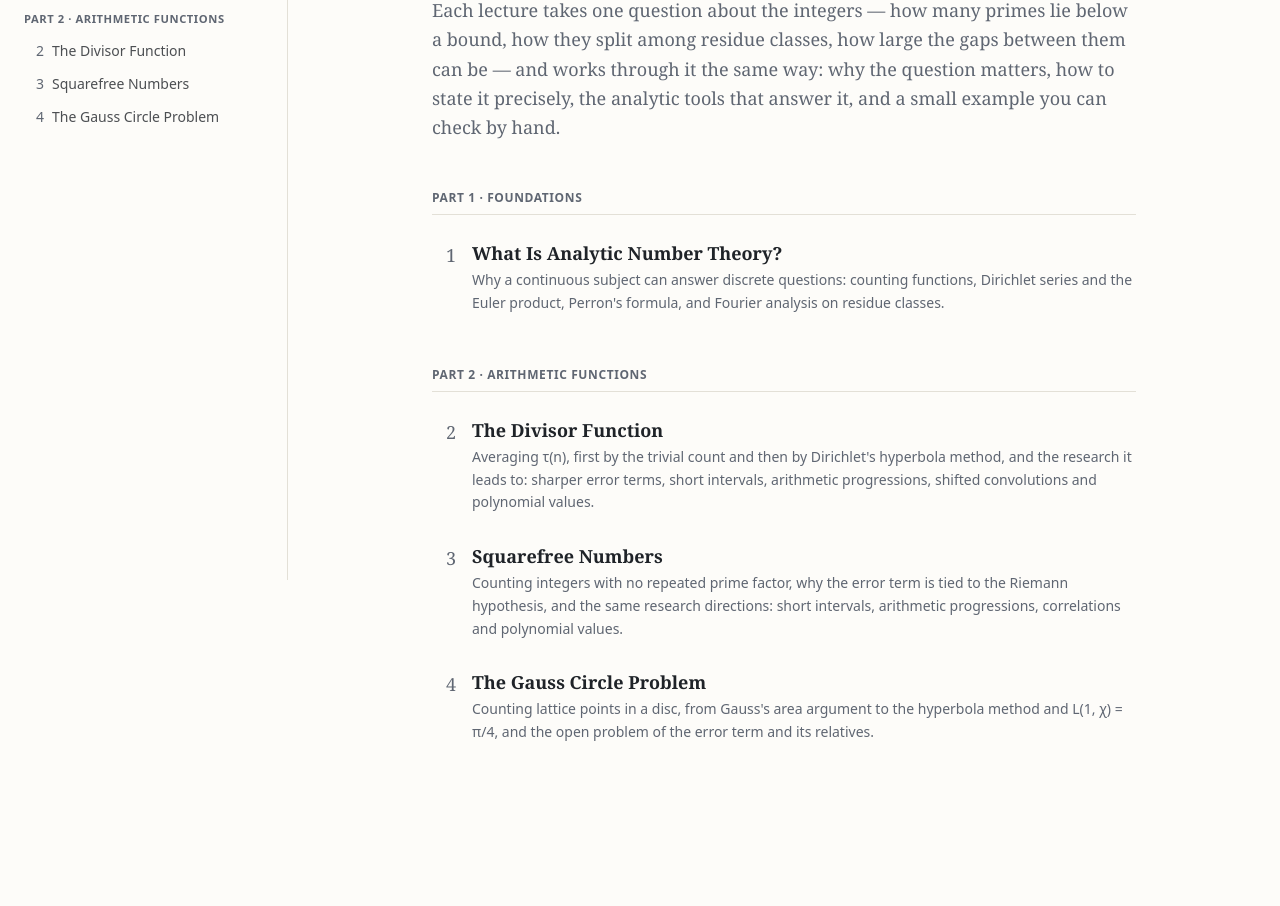
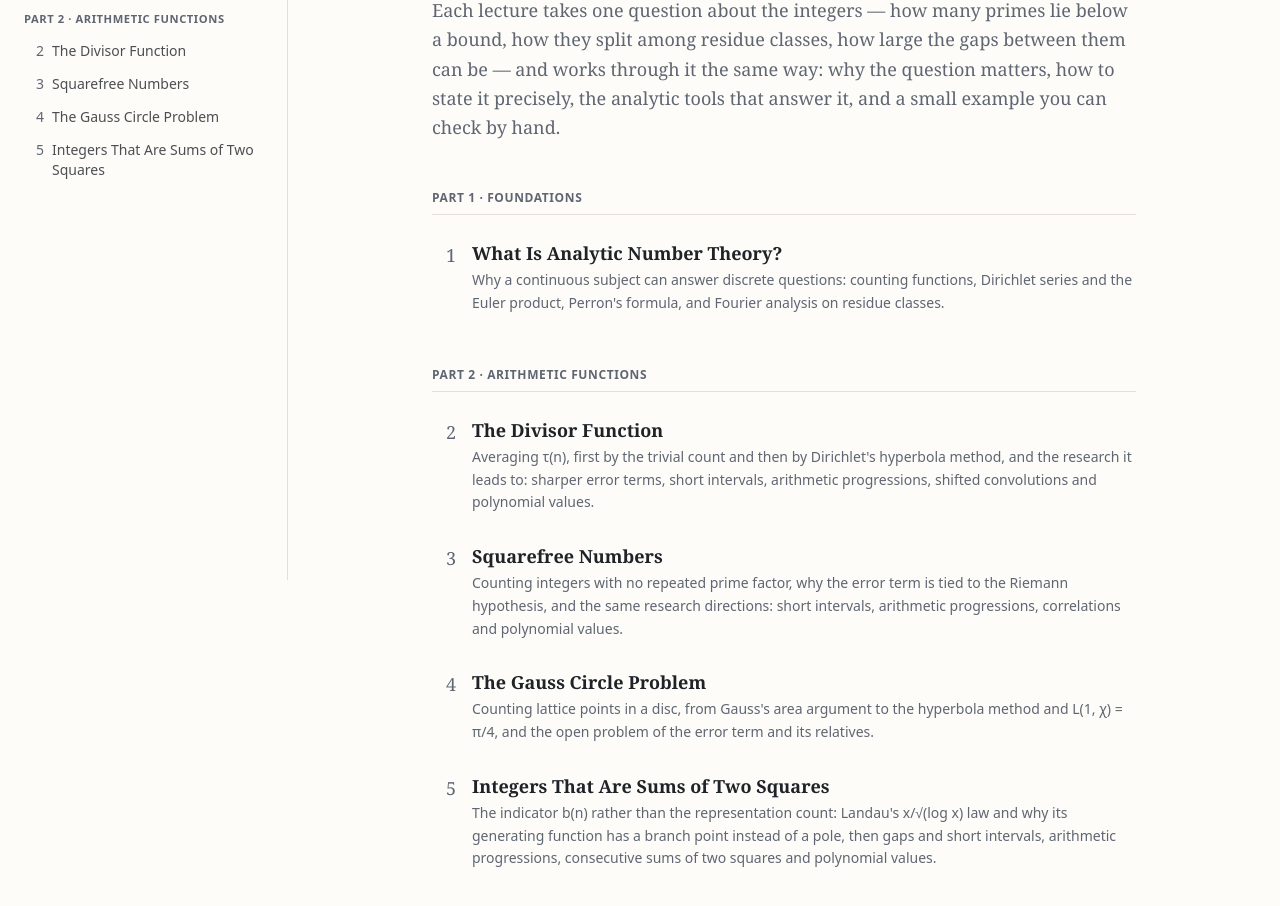
Before and after one commit to peter-chl/analytic_nt, a Next.js app: page / in a window 1280 px wide. Shown: the part 220-1126 px from the top of the page. Before the commit the page ends 1032 px from the top, so only its background shows below. Built offline with nearby package versions, Linux system fonts and the light colour scheme.

Commit message:
WIP: register lecture 5 (sums of two squares)
Co-Authored-By: Claude Opus 5.5 <noreply@anthropic.com>
Claude-Session: https://claude.ai/code/session_01Ej7Jf6MDAx1uvuHtZyFU8q

```diff
--- a/src/content/nav.ts
+++ b/src/content/nav.ts
@@ -45,6 +45,12 @@ export const parts: Part[] = [
         summary:
           "Counting lattice points in a disc, from Gauss's area argument to the hyperbola method and L(1, χ) = π/4, and the open problem of the error term and its relatives.",
       },
+      {
+        slug: "sums-of-two-squares",
+        title: "Integers That Are Sums of Two Squares",
+        summary:
+          "The indicator b(n) rather than the representation count: Landau's x/√(log x) law and why its generating function has a branch point instead of a pole, then gaps and short intervals, arithmetic progressions, consecutive sums of two squares and polynomial values.",
+      },
     ],
   },
 ];
```
